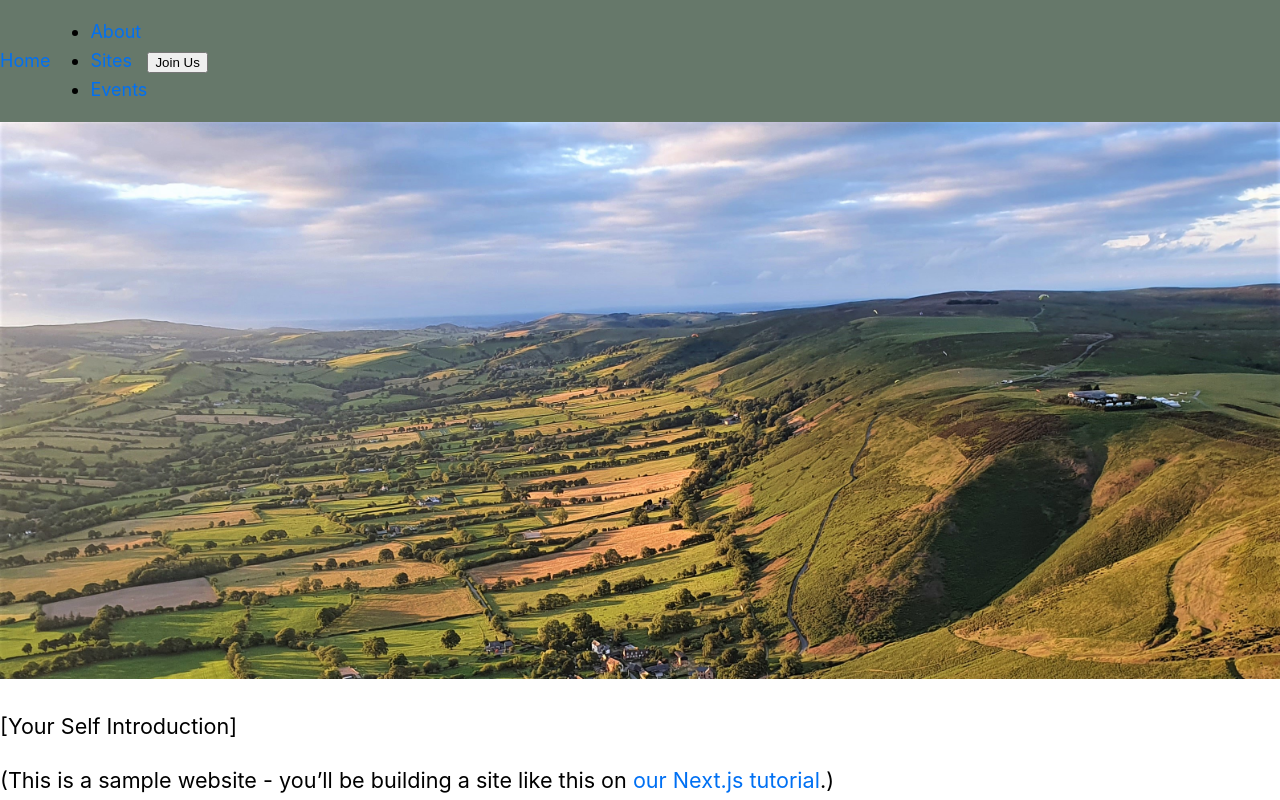
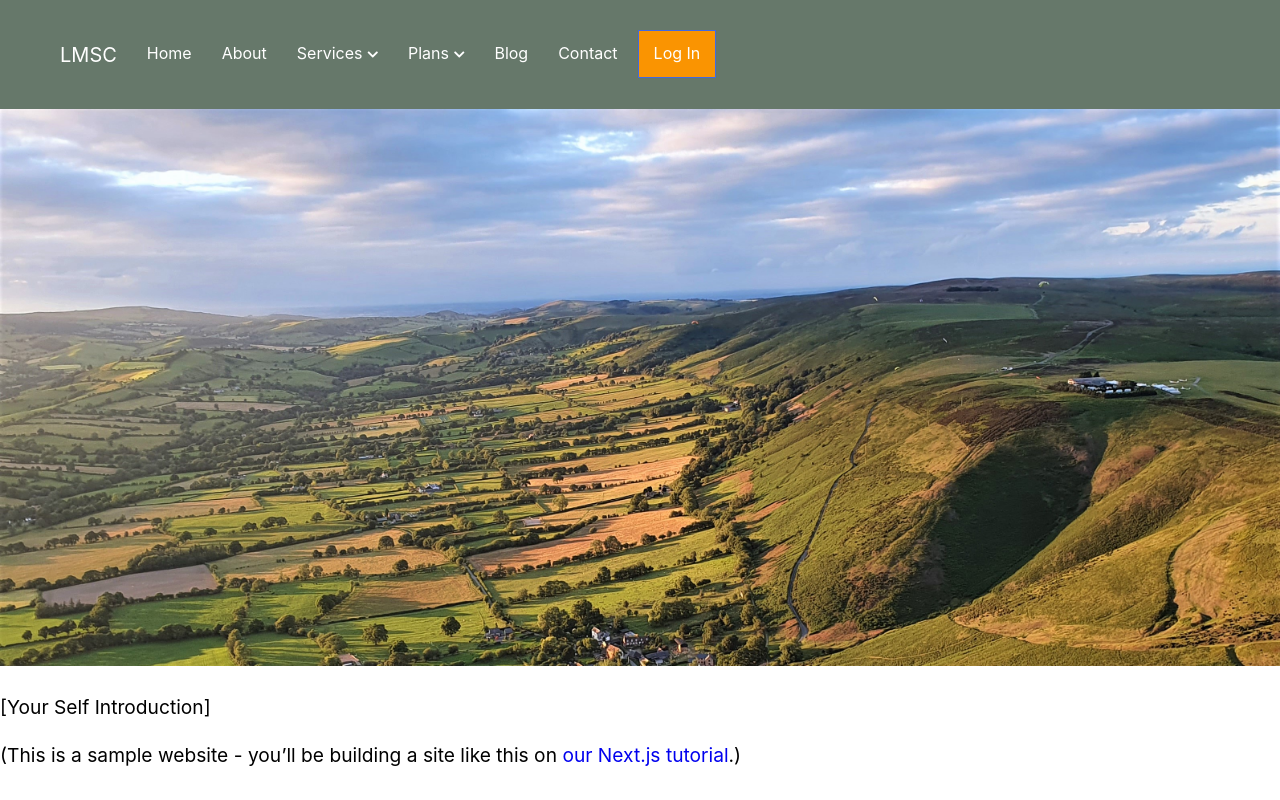
Before and after one commit to m3dwards/longmynd.org, a Next.js app: page / in a window 1280 px wide. Shown: the top 800 px of the page. Built offline with nearby package versions, Linux system fonts and the light colour scheme.

Commit message:
first few changes to menu

```diff
--- a/components/layout.tsx
+++ b/components/layout.tsx
@@ -2,43 +2,20 @@ import Head from "next/head";
 import styles from "./layout.module.scss";
 /* import utilStyles from "../styles/utils.module.css"; */
 import Link from "next/link";
-
+import Nav from "components/nav";
 const name = "[Your Name]";
 export const siteTitle = "Next.js Sample Website";
 
-export default function Layout({
-  children,
-  home,
-}: {
-  children: React.ReactNode;
-  home?: boolean;
-}) {
+export default function Layout({ children, home }: { children: React.ReactNode; home?: boolean }) {
   return (
     <div className={styles.container}>
       <Head>
+        <link rel="stylesheet" href="https://cdnjs.cloudflare.com/ajax/libs/font-awesome/5.13.0/css/all.min.css" />
         <link rel="icon" href="/favicon.ico" />
         <meta name="description" content="LMSC Website" />
       </Head>
       <header className={styles.header}>
-        <div>
-          <a href="/">Home</a>
-        </div>
-        <div>
-          <ul>
-            <li>
-              <a href="/about">About</a>
-            </li>
-            <li>
-              <a href="/sites">Sites</a>
-            </li>
-            <li>
-              <a href="/events">Events</a>
-            </li>
-          </ul>
-        </div>
-        <div>
-          <button>Join Us</button>
-        </div>
+        <Nav />
       </header>
       <main>{children}</main>
       {!home && (
--- /dev/null
+++ b/components/nav.module.scss
@@ -0,0 +1,165 @@
+.nav {
+  padding: 0 15px;
+  a {
+    color: white;
+    text-decoration: none;
+  }
+}
+.menu,
+.submenu {
+  list-style-type: none;
+}
+.logo {
+  font-size: 20px;
+  padding: 7.5px 10px 7.5px 0;
+}
+.item {
+  padding: 10px;
+}
+.item.button {
+  padding: 9px 5px;
+}
+.item:not(.button) a:hover,
+.item a:hover::after {
+  color: #ccc;
+}
+.menu {
+  display: flex;
+  flex-wrap: wrap;
+  justify-content: space-between;
+  align-items: center;
+}
+.menu li a {
+  display: block;
+  padding: 15px 5px;
+}
+.menu li.subitem a {
+  padding: 15px;
+}
+.toggle {
+  order: 1;
+  font-size: 20px;
+}
+.item.button {
+  order: 2;
+}
+.item {
+  order: 3;
+  width: 100%;
+  text-align: center;
+  display: none;
+}
+.active .item {
+  display: block;
+}
+.button.secondary {
+  /* divider between buttons and menu links */
+  border-bottom: 1px #444 solid;
+}
+
+.submenu {
+  display: none;
+}
+.submenuActive .submenu {
+  display: block;
+}
+.hasSubmenu i {
+  font-size: 12px;
+}
+.hasSubmenu > a::after {
+  font-family: "Font Awesome 5 Free";
+  font-size: 12px;
+  line-height: 16px;
+  font-weight: 900;
+  content: "\f078";
+  color: white;
+  padding-left: 5px;
+}
+.subitem a {
+  padding: 10px 15px;
+}
+.submenuActive {
+  background-color: #111;
+  border-radius: 3px;
+}
+
+/* Tablet menu */
+@media all and (min-width: 700px) {
+  .menu {
+    justify-content: center;
+  }
+  .logo {
+    flex: 1;
+  }
+  .item.button {
+    width: auto;
+    order: 1;
+    display: block;
+  }
+  .toggle {
+    flex: 1;
+    text-align: right;
+    order: 2;
+  }
+  /* Button up from tablet screen */
+  .menu li.button a {
+    padding: 10px 15px;
+    margin: 5px 0;
+  }
+  .button a {
+    background: var(--highlight-color);
+    border: 1px royalblue solid;
+  }
+  .button.secondary {
+    border: 0;
+  }
+  .button.secondary a {
+    background: transparent;
+    border: 1px #0080ff solid;
+  }
+  .button a:hover {
+    text-decoration: none;
+  }
+  .button:not(.secondary) a:hover {
+    background: royalblue;
+    border-color: darkblue;
+  }
+}
+
+/* Desktop menu */
+@media all and (min-width: 960px) {
+  .menu {
+    align-items: flex-start;
+    flex-wrap: nowrap;
+    background: none;
+  }
+  .logo {
+    order: 0;
+  }
+  .item {
+    order: 1;
+    position: relative;
+    display: block;
+    width: auto;
+  }
+  .button {
+    order: 2;
+  }
+  .hasSubmenu:hover .submenu {
+    display: block;
+    position: absolute;
+    left: 0;
+    top: 68px;
+    background: #fff;
+    z-index: 1;
+    a {
+      color: var(--primary-color-dark);
+    }
+  }
+  .toggle {
+    display: none;
+  }
+  .submenuActive {
+    border-radius: 0;
+  }
+}
--- /dev/null
+++ b/components/nav.tsx
@@ -0,0 +1,66 @@
+import styles from "./nav.module.scss";
+import classNames from "classnames";
+
+export default function () {
+  return (
+    <nav className={styles.nav}>
+      <ul className={styles.menu}>
+        <li className={styles.logo}>
+          <a href="#">LMSC</a>
+        </li>
+        <li className={styles.item}>
+          <a href="#">Home</a>
+        </li>
+        <li className={styles.item}>
+          <a href="#">About</a>
+        </li>
+        <li className={classNames(styles.item, styles.hasSubmenu)}>
+          <a tabIndex={0}>Services</a>
+          <ul className={styles.submenu}>
+            <li className={styles.subitem}>
+              <a href="#">Design</a>
+            </li>
+            <li className={styles.subitem}>
+              <a href="#">Development</a>
+            </li>
+            <li className={styles.subitem}>
+              <a href="#">SEO</a>
+            </li>
+            <li className={styles.subitem}>
+              <a href="#">Copywriting</a>
+            </li>
+          </ul>
+        </li>
+
+        <li className={classNames(styles.item, styles.hasSubmenu)}>
+          <a tabIndex={0}>Plans</a>
+          <ul className={styles.submenu}>
+            <li className={styles.subitem}>
+              <a href="#">Freelancer</a>
+            </li>
+            <li className={styles.subitem}>
+              <a href="#">Startup</a>
+            </li>
+            <li className={styles.subitem}>
+              <a href="#">Enterprise</a>
+            </li>
+          </ul>
+        </li>
+        <li className={styles.item}>
+          <a href="#">Blog</a>
+        </li>
+        <li className={styles.item}>
+          <a href="#">Contact</a>
+        </li>
+        <li className={classNames(styles.item, styles.button)}>
+          <a href="#">Log In</a>
+        </li>
+        <li className={styles.toggle}>
+          <a href="#">
+            <i className="fas fa-bars"></i>
+          </a>
+        </li>
+      </ul>
+    </nav>
+  );
+}
--- a/package.json
+++ b/package.json
@@ -6,6 +6,7 @@
     "start": "next start"
   },
   "dependencies": {
+    "classnames": "^2.3.1",
     "date-fns": "^2.28.0",
     "gray-matter": "^4.0.3",
     "next": "latest",
--- a/styles/main.scss
+++ b/styles/main.scss
@@ -4,10 +4,10 @@ html,
 body {
   padding: 0;
   margin: 0;
-  font-family: -apple-system, BlinkMacSystemFont, Segoe UI, Roboto, Oxygen,
-    Ubuntu, Cantarell, Fira Sans, Droid Sans, Helvetica Neue, sans-serif;
+  font-family: -apple-system, BlinkMacSystemFont, Segoe UI, Roboto, Oxygen, Ubuntu, Cantarell, Fira Sans, Droid Sans,
+    Helvetica Neue, sans-serif;
   line-height: 1.6;
-  font-size: 18px;
+  font-size: 16px;
 }
 
 * {
@@ -15,7 +15,6 @@ body {
 }
 
 a {
-  color: #0070f3;
   text-decoration: none;
 }
 
```
Also changed, not shown: 2 other files (tests, documents, lock files or other folders).
